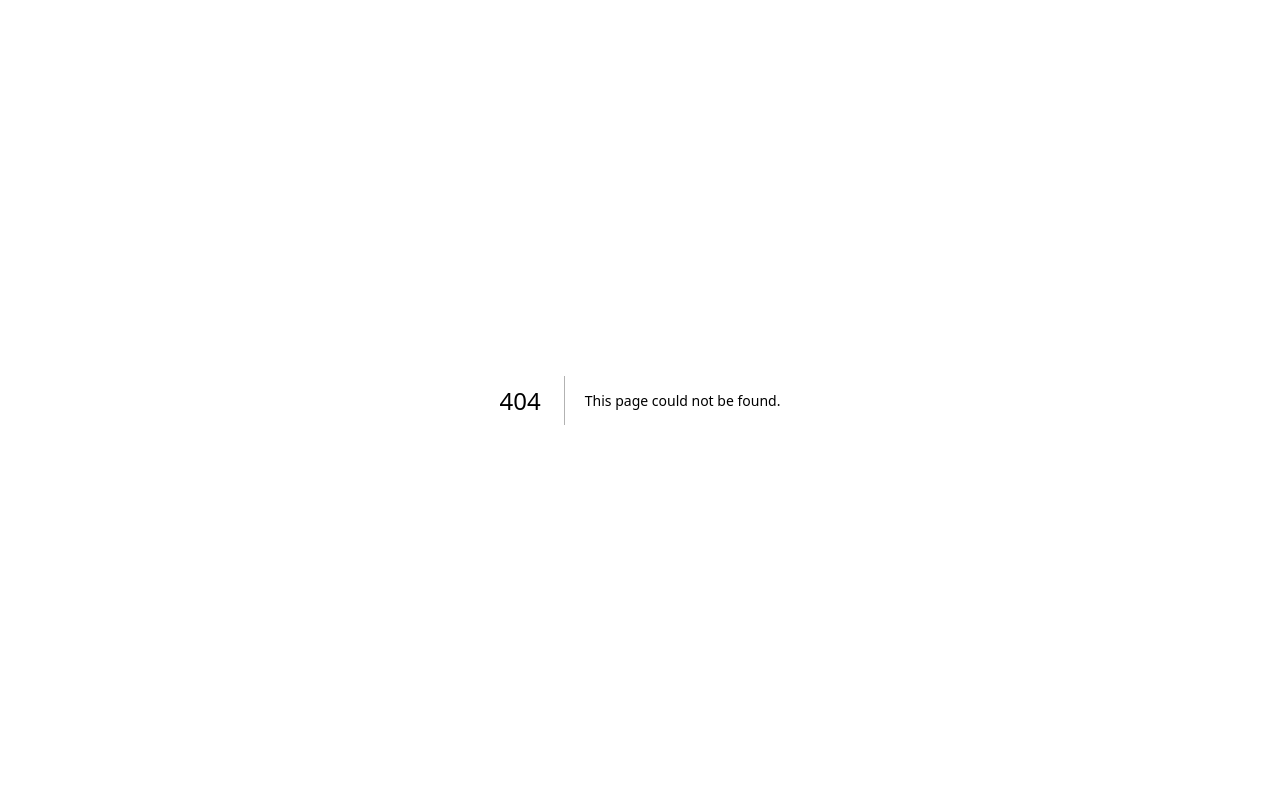
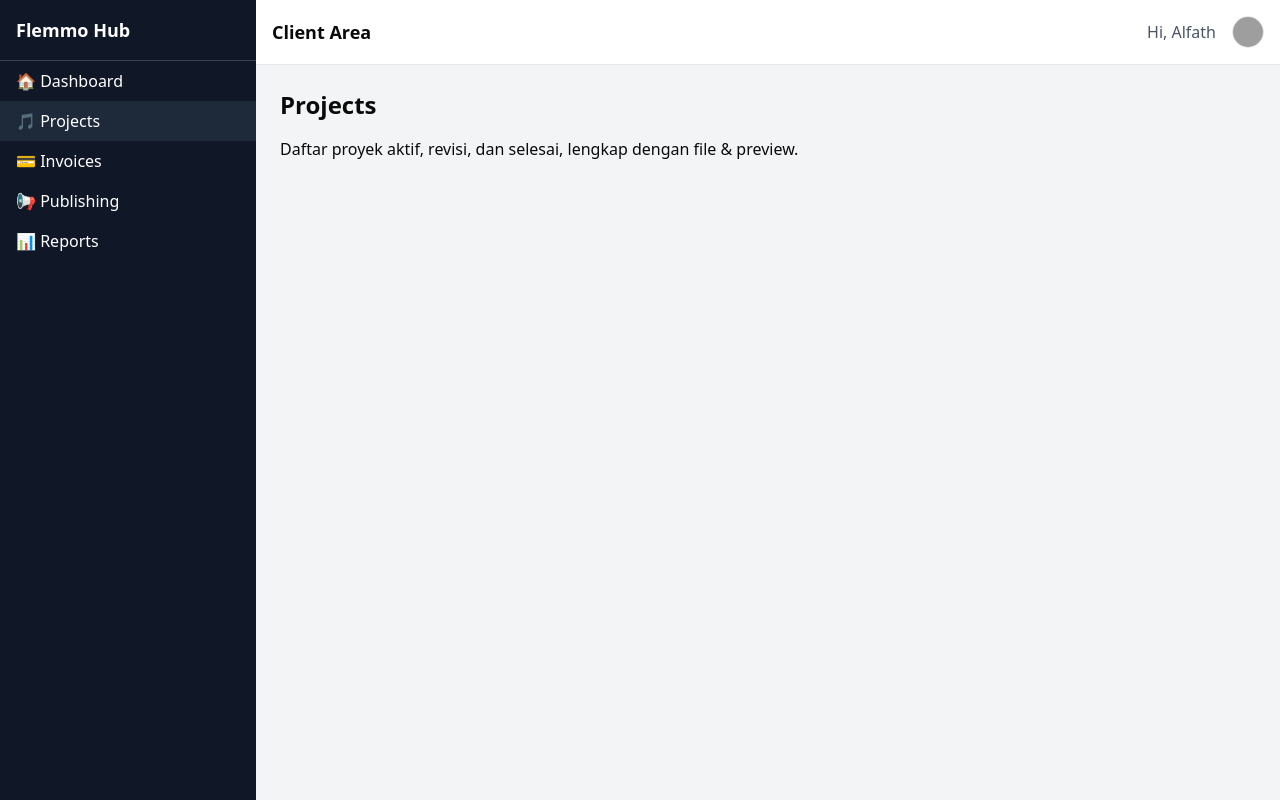
Before and after one commit to maulasufa-pu/fmg-industry-hub, a Next.js app: page /client/projects in a window 1280 px wide. Before the commit this address had no page. Built offline with nearby package versions, Linux system fonts and the light colour scheme; grey boxes are pictures that could not be loaded.

Commit message:
Basic Page Structure

```diff
--- /dev/null
+++ b/src/app/client/layout.tsx
@@ -0,0 +1,17 @@
+import Sidebar from "@/components/Sidebar";
+import Header from "@/components/Header";
+
+export default function ClientLayout({ children }: { children: React.ReactNode }) {
+  return (
+    <div className="flex min-h-screen bg-gray-100">
+      {/* Sidebar */}
+      <Sidebar />
+
+      {/* Main Content */}
+      <div className="flex-1 flex flex-col">
+        <Header />
+        <main className="p-6 flex-1">{children}</main>
+      </div>
+    </div>
+  );
+}
--- /dev/null
+++ b/src/app/client/projects/page.tsx
@@ -0,0 +1,8 @@
+export default function ProjectsPage() {
+  return (
+    <div>
+      <h2 className="text-2xl font-bold mb-4">Projects</h2>
+      <p>Daftar proyek aktif, revisi, dan selesai, lengkap dengan file & preview.</p>
+    </div>
+  );
+}
--- /dev/null
+++ b/src/components/Header.tsx
@@ -0,0 +1,17 @@
+"use client";
+
+export default function Header() {
+  return (
+    <header className="bg-white border-b border-gray-200 p-4 flex justify-between items-center">
+      <h1 className="text-lg font-semibold">Client Area</h1>
+      <div className="flex items-center gap-4">
+        <span className="text-gray-600">Hi, Alfath</span>
+        <img
+          src="/avatar.png"
+          alt="Profile"
+          className="w-8 h-8 rounded-full border"
+        />
+      </div>
+    </header>
+  );
+}
--- /dev/null
+++ b/src/components/Sidebar.tsx
@@ -0,0 +1,37 @@
+"use client";
+
+import Link from "next/link";
+import { usePathname } from "next/navigation";
+
+export default function Sidebar() {
+  const pathname = usePathname();
+
+  const menuItems = [
+    { label: "🏠 Dashboard", href: "/client/dashboard" },
+    { label: "🎵 Projects", href: "/client/projects" },
+    { label: "💳 Invoices", href: "/client/invoices" },
+    { label: "📢 Publishing", href: "/client/publishing" },
+    { label: "📊 Reports", href: "/client/reports" },
+  ];
+
+  return (
+    <aside className="w-64 bg-gray-900 text-white flex flex-col">
+      <div className="p-4 font-bold text-lg border-b border-gray-700">
+        Flemmo Hub
+      </div>
+      <nav className="flex-1">
+        {menuItems.map((item) => (
+          <Link
+            key={item.href}
+            href={item.href}
+            className={`block px-4 py-2 hover:bg-gray-700 transition ${
+              pathname === item.href ? "bg-gray-800" : ""
+            }`}
+          >
+            {item.label}
+          </Link>
+        ))}
+      </nav>
+    </aside>
+  );
+}
```
Also changed, not shown: src/app/about/page.tsx (added), src/app/client/dashboard/page.tsx (added), src/app/client/invoices/page.tsx (added), src/app/client/publishing/page.tsx (added), src/app/portofolio/page.tsx (added), src/app/pricing/page.tsx (added), src/app/services/page.tsx (added), 1 other file (tests, documents, lock files or other folders).
